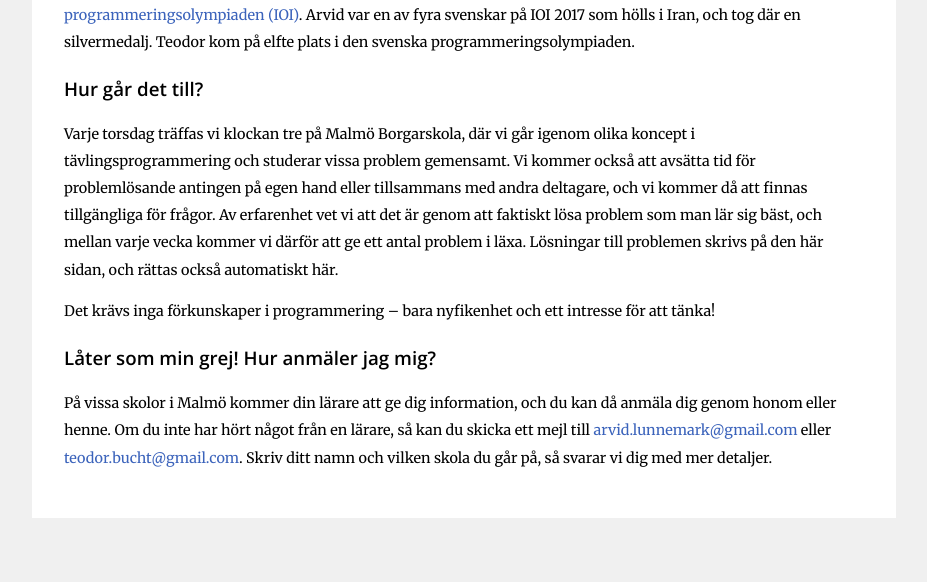
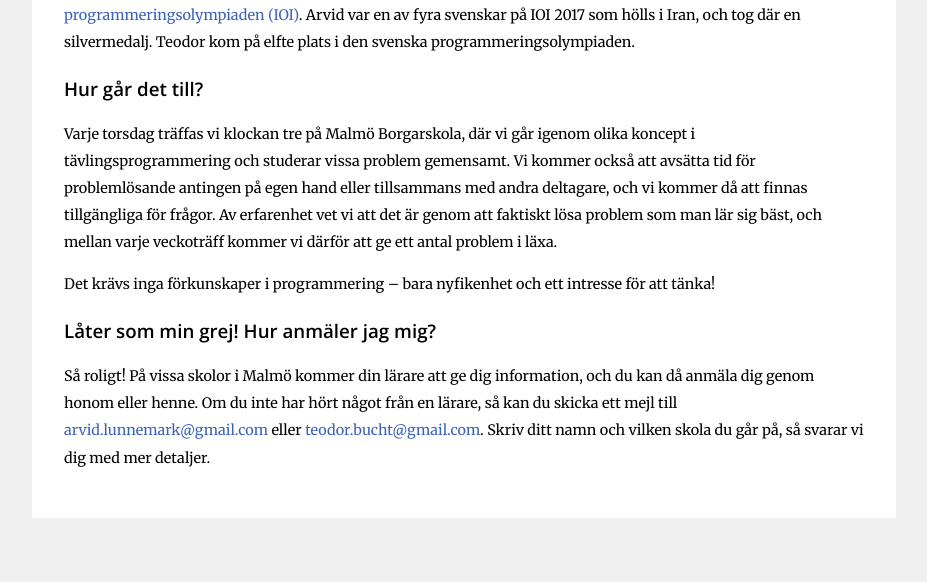
Before and after one commit to arvid220u/turingsgang, a Flask app: page /om in a window 1280 px wide. Shown: the part 599-1181 px from the top of the page, without its empty margins (176-1103 px from the left). Run offline with Flask 2, Linux system fonts and the light colour scheme.

Commit message:
Small about changes

```diff
--- a/templates/about.html
+++ b/templates/about.html
@@ -31,7 +31,7 @@
             Hur går det till?
         </h3>
         <p>
-            Varje torsdag träffas vi klockan tre på Malmö Borgarskola, där vi går igenom olika koncept i tävlingsprogrammering och studerar vissa problem gemensamt. Vi kommer också att avsätta tid för problemlösande antingen på egen hand eller tillsammans med andra deltagare, och vi kommer då att finnas tillgängliga för frågor. Av erfarenhet vet vi att det är genom att faktiskt lösa problem som man lär sig bäst, och mellan varje vecka kommer vi därför att ge ett antal problem i läxa. Lösningar till problemen skrivs på den här sidan, och rättas också automatiskt här.
+            Varje torsdag träffas vi klockan tre på Malmö Borgarskola, där vi går igenom olika koncept i tävlingsprogrammering och studerar vissa problem gemensamt. Vi kommer också att avsätta tid för problemlösande antingen på egen hand eller tillsammans med andra deltagare, och vi kommer då att finnas tillgängliga för frågor. Av erfarenhet vet vi att det är genom att faktiskt lösa problem som man lär sig bäst, och mellan varje veckoträff kommer vi därför att ge ett antal problem i läxa.
             <p>
             Det krävs inga förkunskaper i programmering – bara nyfikenhet och ett intresse för att tänka!
             </p>
@@ -40,6 +40,7 @@
             Låter som min grej! Hur anmäler jag mig?
         </h3>
         <p>
+        Så roligt!
         På vissa skolor i Malmö kommer din lärare att ge dig information, och du kan då anmäla dig genom honom eller henne. Om du inte har hört något från en lärare, så kan du skicka ett mejl till <a href="mailto:arvid.lunnemark@gmail.com">arvid.lunnemark@gmail.com</a> eller <a href="mailto:teodor.bucht@gmail.com">teodor.bucht@gmail.com</a>. Skriv ditt namn och vilken skola du går på, så svarar vi dig med mer detaljer.
         </p>
 
```
